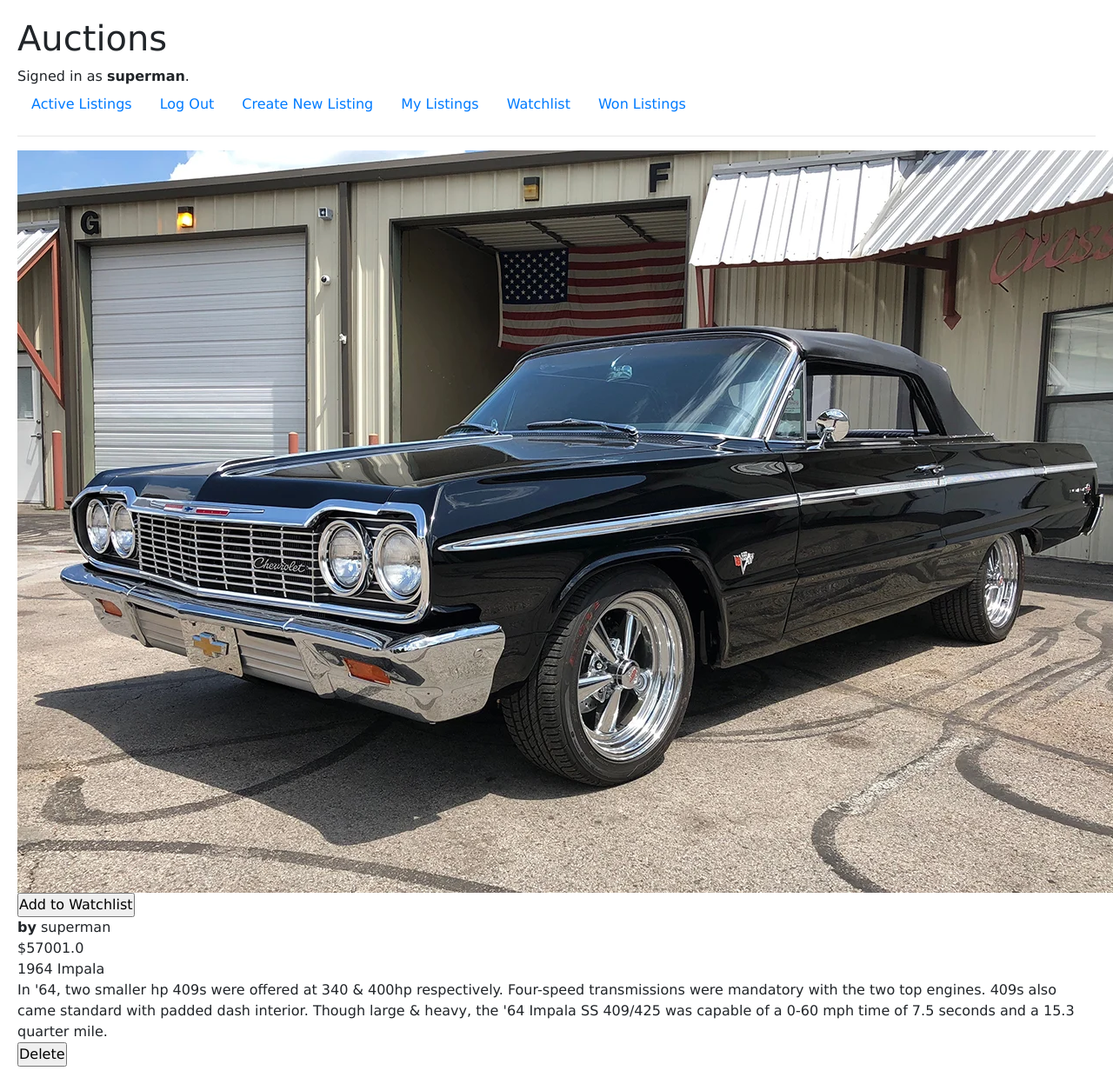
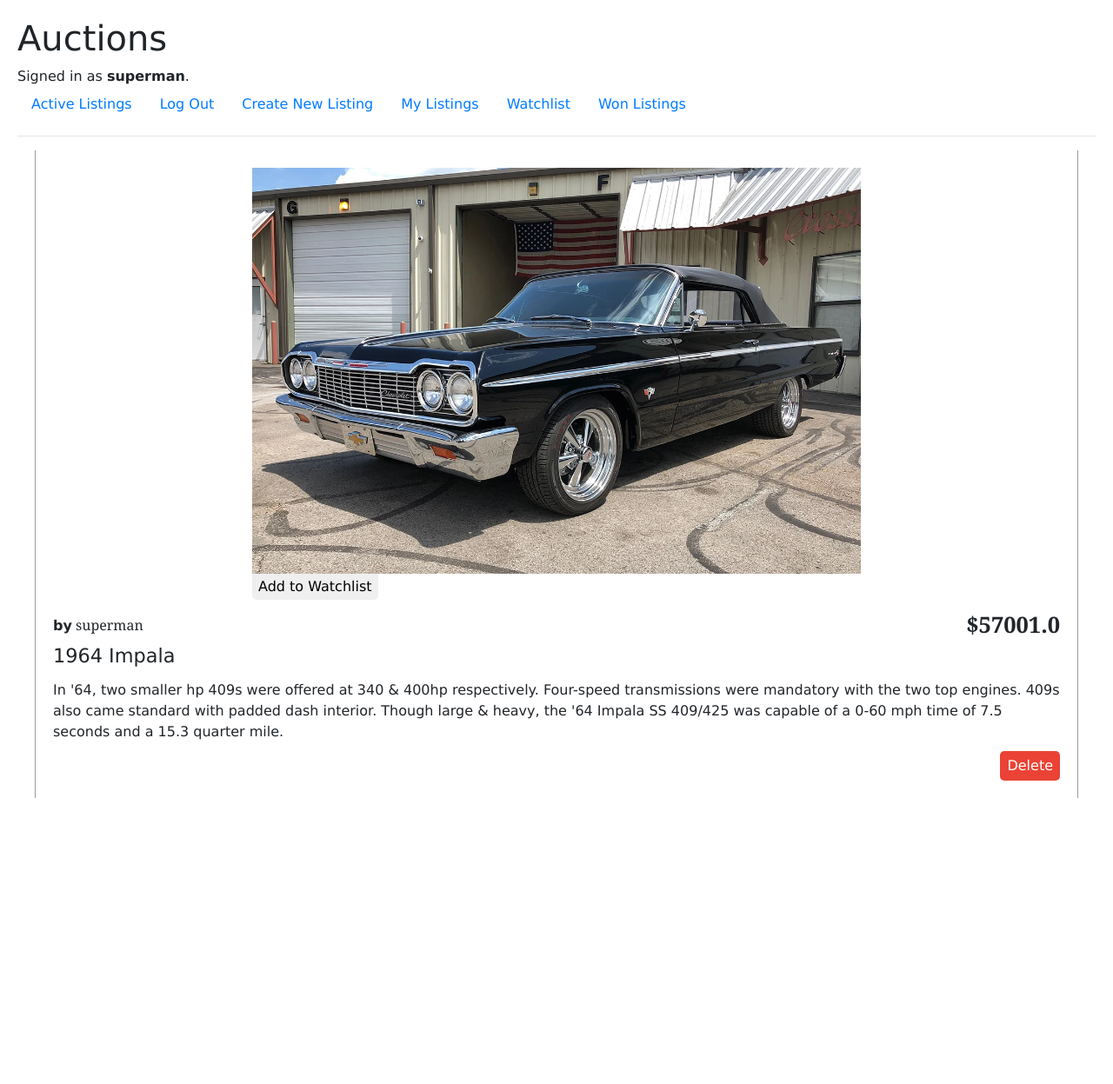
Before and after one commit to abel325/CS50W_Commerce, a Django app: page /listing_page/14 in a window 1280 px wide. Shown: the whole page at 87% size. After the commit the page ends 918 px from the top, so only its background shows below. Run offline with Django 3.2, Linux system fonts and the light colour scheme; a user stored in the database is signed in; data comes from the database, SQL or seed files in the repository; both versions use the stored data as it was after the commit; some libraries are stand-ins or nearby versions.

Commit message:
Style listing page

```diff
--- a/auctions/static/auctions/somestyles.scss
+++ b/auctions/static/auctions/somestyles.scss
@@ -1,6 +1,7 @@
 $primary-font: Verdana, Geneva, Tahoma, sans-serif;
 $secondary-font: Georgia, 'Times New Roman', Times, serif;
 $primary-border-radius: 12px;
+$secondary-border-radius: 5px;
 
 * {
     box-sizing: border-box;
@@ -208,3 +209,148 @@ body {
     }
 
 }
+
+// <---------------------------------------------------------------->
+// Listing Page
+
+#listing-page {
+    max-width: 1200px;
+
+    margin: 0 auto;
+    padding: 20px;
+
+    border: 1px solid rgba(0, 0, 0, 0.4);
+    border-top: none;
+    border-bottom: none;
+
+    #closed-listing {
+        display: block;
+        width: 60%;
+
+        margin: 0 auto;
+    }
+
+    #listing {
+        display: flex;
+        flex-direction: column;
+        align-items: center;
+
+        #image-box {
+            max-width: 700px;
+
+            img {
+                max-width: 100%;
+            }
+        }
+
+        #w-btn {
+            border: none;
+            border-radius: 0 0 $secondary-border-radius $secondary-border-radius;
+
+            padding: 3px 7px;
+        }
+
+        #info {
+            padding-top: 10px;
+
+            width: 100%;
+
+            #info-top {
+                display: flex;
+                justify-content: space-between;
+
+                #byuser, #price {
+                    font-family: $secondary-font;
+                    align-self: center;
+                }
+
+                #price {
+                    font-size: 1.6em;
+                    font-weight: bold;
+                }
+            }
+
+            #info-bottom {
+
+                #title {
+                    font-size: 1.4em;
+                    margin-bottom: 10px;
+                }
+
+                #place-bid-form {
+                    display: flex;
+                    flex-direction: column;
+
+                    margin-bottom: 20px;
+
+                    label {
+                        font-size: 0.9em;
+                        margin: 0;
+                    }
+
+                    #bid {
+                        max-width: 200px;
+                    }
+
+                    #submit-bid-btn {
+                        max-width: 150px;
+                        margin-top: 10px;
+                    }
+
+                }
+
+            }
+
+            #info-footer {
+                margin-top: 10px;
+
+                display: flex;
+                gap: 10px;
+
+                #close-listing-form {
+                    display: flex;
+
+                    #close-listing-btn {
+                        padding: 5px 8px;
+
+                        border: none;
+                        border-radius: $secondary-border-radius;
+
+                        background-color: #ea4335;
+                        color: #fff;
+
+                        &:hover {
+                            background-color: #c71100;
+                        }
+                    }
+                }
+
+                #delete-listing-form {
+                    display: flex;
+                    margin-left: auto;
+
+                    #delete-listing-btn {
+                        padding: 5px 8px;
+
+                        border: none;
+                        border-radius: $secondary-border-radius;
+
+                        background-color: #ea4335;
+                        color: #fff;
+
+                        &:hover {
+                            background-color: #c71100;
+                        }
+                    }
+                }
+
+
+            }
+
+        }
+
+
+    }
+
+
+}
```
Also changed, not shown: auctions/static/auctions/img/closed-image.png (added), auctions/static/auctions/img/no-image.jpg (added), auctions/static/auctions/somestyles.css, db.sqlite3, media/pics/batmobile_for_sale_2BIgGvQ.jpg (added), media/pics/batmobile_for_sale_NP2WJQD.jpg (added), media/pics/batmobile_for_sale_g5dOHBl.jpg (added), media/pics/impala_64_sale_OC8NqFu.jpg (added).
